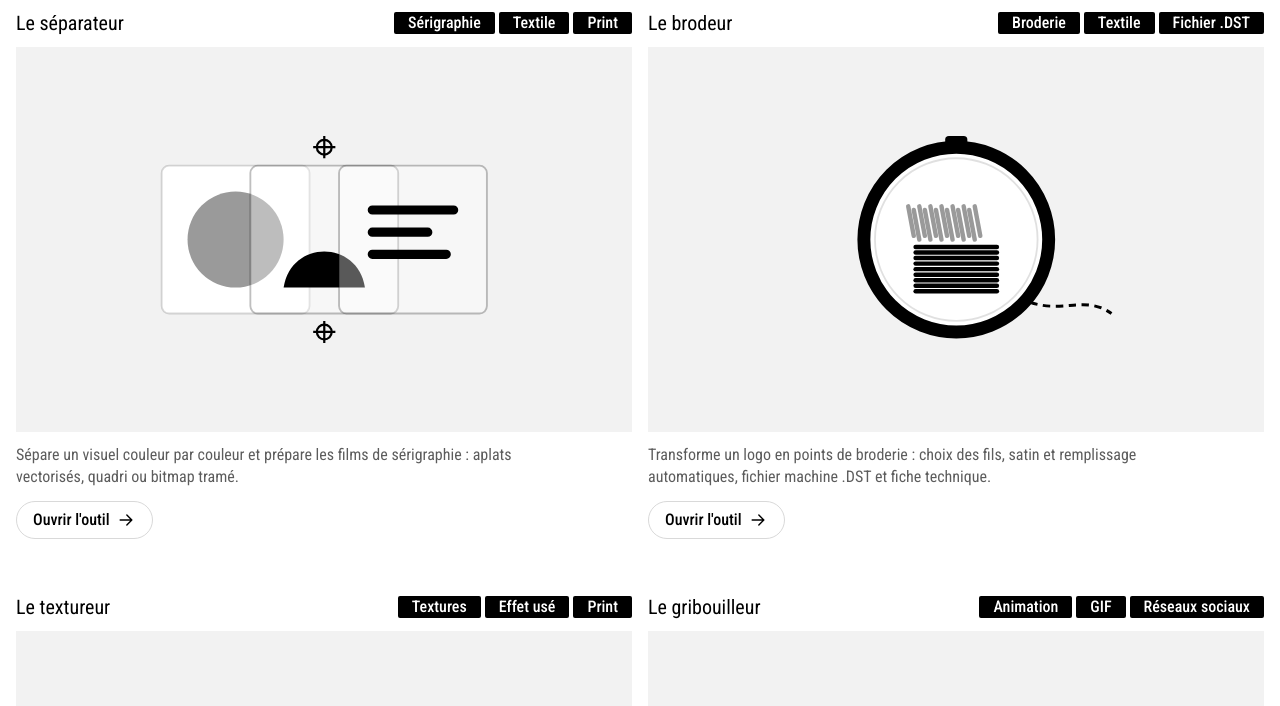
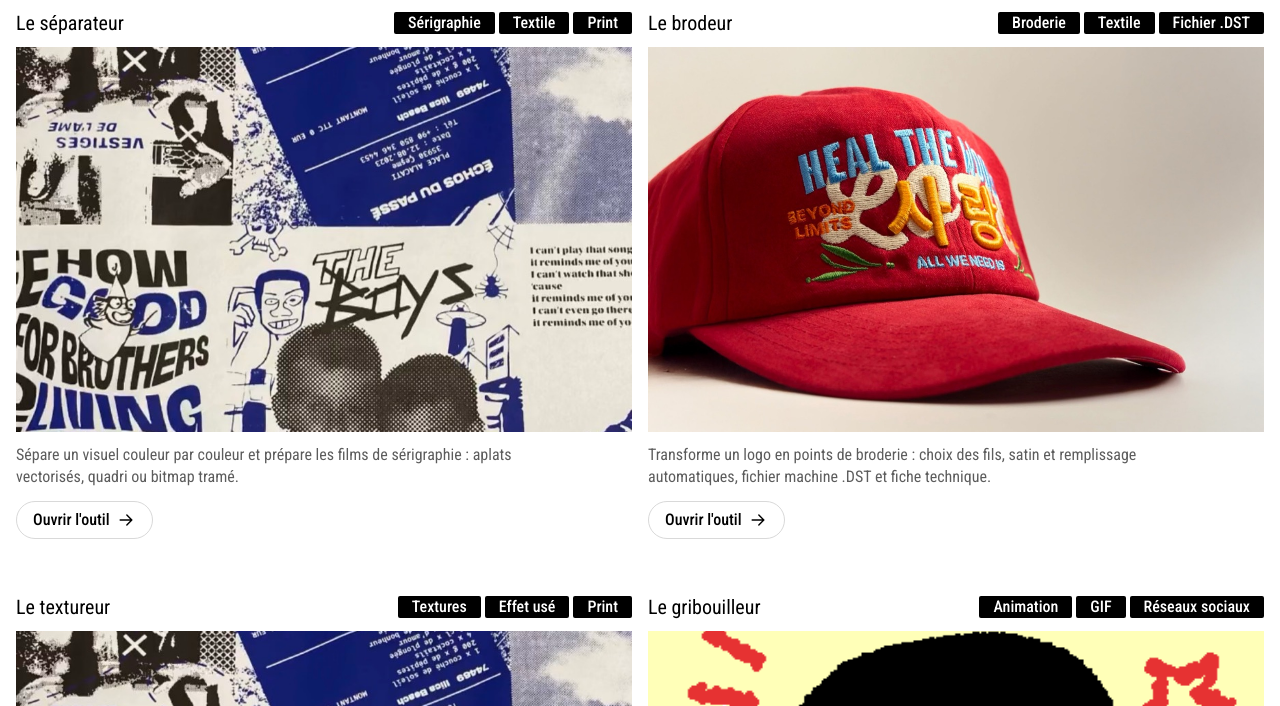
Before and after one commit to pierrehajji-lang/pedraw, a plain HTML site: page index.html in a window 1280 px wide. Shown: the part 727-1433 px from the top of the page. Drawn offline with Linux system fonts and the light colour scheme.

Commit message:
Images dans les blocs d'outils de la page d'accueil
Co-Authored-By: Claude Opus 5.5 <noreply@anthropic.com>

```diff
--- a/index.html
+++ b/index.html
@@ -43,8 +43,8 @@ a{color:inherit;text-decoration:none}
 .tags span{background:var(--ink);color:var(--on);border-radius:2px;padding:3px 14px;font-weight:500;line-height:16px}
 .illu{aspect-ratio:16/10;background:var(--soft);display:grid;place-items:center;color:var(--ink);overflow:hidden}
 .illu{position:relative}
-.illu svg{width:66%;height:auto;transition:transform .6s var(--ease)}
-.tool:hover .illu svg{transform:scale(1.07)}
+.illu img{position:absolute;inset:0;width:100%;height:100%;object-fit:cover;transition:transform .6s var(--ease)}
+.tool:hover .illu img{transform:scale(1.07)}
 /* Pastille floutée au survol, comme « Voir le projet » du portfolio */
 .see{position:absolute;left:50%;top:50%;transform:translate(-50%,-50%);padding:6px 16px;border-radius:4px;background:rgba(0,0,0,.2);color:#fff;backdrop-filter:blur(10px);-webkit-backdrop-filter:blur(10px);font-weight:500;line-height:16px;white-space:nowrap;opacity:0;transition:opacity .4s var(--ease)}
 .tool:hover .see{opacity:1}
@@ -127,57 +127,28 @@ const TOOLS = [
     href: 'separateur/index.html',
     desc: 'Sépare un visuel couleur par couleur et prépare les films de sérigraphie : aplats vectorisés, quadri ou bitmap tramé.',
     tags: ['Sérigraphie', 'Textile', 'Print'],
-    illu: `<svg viewBox="0 0 220 124">
-      <rect x="22" y="22" width="80" height="80" rx="4" fill="#fff" stroke="#31412F" stroke-opacity=".15"/><circle cx="62" cy="62" r="26" fill="#F4E04D"/>
-      <rect x="70" y="22" width="80" height="80" rx="4" fill="#fff" stroke="#31412F" stroke-opacity=".25" fill-opacity=".35"/><path d="M88 88c4-26 40-26 44 0z" fill="#d2421f"/>
-      <rect x="118" y="22" width="80" height="80" rx="4" fill="#fff" stroke="#31412F" stroke-opacity=".25" fill-opacity=".35"/><path d="M136 46h44M136 58h30M136 70h40" stroke="#31412F" stroke-width="5" stroke-linecap="round"/>
-      <g stroke="#31412F" stroke-width="1.2" fill="none"><circle cx="110" cy="12" r="4"/><path d="M104 12h12M110 6v12"/><circle cx="110" cy="112" r="4"/><path d="M104 112h12M110 106v12"/></g></svg>`,
+    illu: `<img src="assets/vignettes/serigraphie.jpg" alt="Affiche imprimée en sérigraphie bleue">`,
   },
   {
     name: 'Le brodeur',
     href: 'brodeur/index.html',
     desc: 'Transforme un logo en points de broderie : choix des fils, satin et remplissage automatiques, fichier machine .DST et fiche technique.',
     tags: ['Broderie', 'Textile', 'Fichier .DST'],
-    illu: `<svg viewBox="0 0 220 124">
-      <circle cx="110" cy="62" r="50" fill="#fff" stroke="#A38A2D" stroke-width="7"/><circle cx="110" cy="62" r="44" fill="none" stroke="#31412F" stroke-opacity=".12"/>
-      <rect x="104" y="6" width="12" height="9" rx="2" fill="#A38A2D"/>
-      <g stroke="#F4E04D" stroke-width="2.4" stroke-linecap="round">${Array.from({length:13}, (_,i) => `<path d="M${84+i*3} ${44+(i%2)*2}l${3} ${16}"/>`).join('')}</g>
-      <g stroke="#d2421f" stroke-width="2.4" stroke-linecap="round">${Array.from({length:9}, (_,i) => `<path d="M${88} ${66+i*3}l${44} 0"/>`).join('')}</g>
-      <path d="M150 96c18 6 30-4 44 6" stroke="#31412F" stroke-width="1.6" fill="none" stroke-dasharray="4 3"/></svg>`,
+    illu: `<img src="assets/vignettes/broderie.jpg" alt="Casquette rouge brodée">`,
   },
   {
     name: 'Le textureur',
     href: 'textureur/index.html',
     desc: 'Pose du grain, du papier, de la toile ou un effet sérigraphie usée sur tes visuels, puis exporte en PNG, JPEG ou PDF à la taille d\'origine.',
     tags: ['Textures', 'Effet usé', 'Print'],
-    illu: `<svg viewBox="0 0 220 124">
-      <defs><pattern id="txDots" width="6" height="6" patternUnits="userSpaceOnUse" patternTransform="rotate(45)"><circle cx="3" cy="3" r="1.5" fill="#31412F" fill-opacity=".5"/></pattern>
-      <clipPath id="txClip"><rect x="34" y="16" width="92" height="92" rx="6"/></clipPath></defs>
-      <rect x="34" y="16" width="92" height="92" rx="6" fill="#fff" stroke="#31412F" stroke-opacity=".15"/>
-      <g clip-path="url(#txClip)"><circle cx="80" cy="56" r="30" fill="#F4E04D"/><path d="M58 92h44" stroke="#31412F" stroke-width="8" stroke-linecap="round"/>
-      <rect x="80" y="16" width="46" height="92" fill="url(#txDots)"/>
-      <g stroke="#fff" stroke-width="1.6" stroke-linecap="round"><path d="M62 40l18 5M58 70l28-4M90 84l14 3M96 50l10-6"/></g></g>
-      <path d="M80 10v104" stroke="#31412F" stroke-width="1.2" stroke-dasharray="3 3"/>
-      <g transform="rotate(-8 168 40)"><rect x="140" y="24" width="56" height="30" rx="4" fill="#c49a6c"/><path d="M146 32l10 2M168 44l14-3M150 47l6 1" stroke="#8d6a45" stroke-width="1.4" stroke-linecap="round"/></g>
-      <g transform="rotate(4 168 70)"><rect x="140" y="56" width="56" height="30" rx="4" fill="#ACBC9B"/><path d="M144 61h48M144 66h48M144 71h48M144 76h48M144 81h48" stroke="#31412F" stroke-opacity=".25"/></g>
-      <rect x="140" y="88" width="56" height="22" rx="4" fill="#e7e4df" stroke="#31412F" stroke-opacity=".15"/><g fill="#31412F" fill-opacity=".45"><circle cx="150" cy="96" r="1.3"/><circle cx="164" cy="102" r="1"/><circle cx="178" cy="95" r="1.6"/><circle cx="188" cy="104" r="1.1"/><circle cx="156" cy="105" r=".9"/></g></svg>`,
+    illu: `<!-- image provisoire --><img src="assets/vignettes/serigraphie.jpg" alt="Affiche imprimée en sérigraphie bleue">`,
   },
   {
     name: 'Le gribouilleur',
     href: 'gribouilleur/index.html',
     desc: 'Dessine à main levée : chaque trait tremble en boucle comme un dessin animé fait main. Pinceaux, tampons textile, calques, et export GIF, PNG ou vidéo.',
     tags: ['Animation', 'GIF', 'Réseaux sociaux'],
-    illu: `<svg viewBox="0 0 220 124">
-      <rect x="40" y="10" width="104" height="104" rx="6" fill="#fff" stroke="#31412F" stroke-opacity=".15"/>
-      <g fill="none" stroke-linecap="round" stroke-linejoin="round">
-        <path d="M74 34l-18 10 5 10 6-3v34h42V51l6 3 5-10-18-10c-2 7-7 10-14 10s-12-3-14-10z" stroke="#31412F" stroke-width="3"/>
-        <path d="M71 37l-17 9 6 9 5-2v33h42V53l6 2 6-9-18-10" stroke="#31412F" stroke-width="1.6" stroke-opacity=".3"/>
-        <path d="M78 62c4 6 12 6 16 0" stroke="#d2421f" stroke-width="3"/>
-        <path d="M58 100c10-4 20 3 30-1s18 2 28-2" stroke="#ACBC9B" stroke-width="3" stroke-dasharray="6 5"/>
-      </g>
-      <g fill="#F4E04D" stroke="#31412F" stroke-width="1.5"><rect x="156" y="20" width="44" height="26" rx="4"/><rect x="160" y="50" width="44" height="26" rx="4" fill="#fff"/><rect x="156" y="80" width="44" height="26" rx="4" fill="#fff"/></g>
-      <g fill="#31412F" font-family="sans-serif" font-size="10" font-weight="700"><text x="174" y="37">1</text><text x="178" y="67">2</text><text x="174" y="97">3</text></g>
-      <path d="M150 14c4-4 8 4 12 0M150 116c4-4 8 4 12 0" stroke="#A38A2D" stroke-width="1.6" fill="none"/></svg>`,
+    illu: `<img src="assets/vignettes/gribouille.gif" alt="Petit dessin animé qui tremble">`,
   },
 ];
 
```
Also changed, not shown: assets/vignettes/broderie.jpg (added), assets/vignettes/gribouille.gif (added), assets/vignettes/serigraphie.jpg (added).
